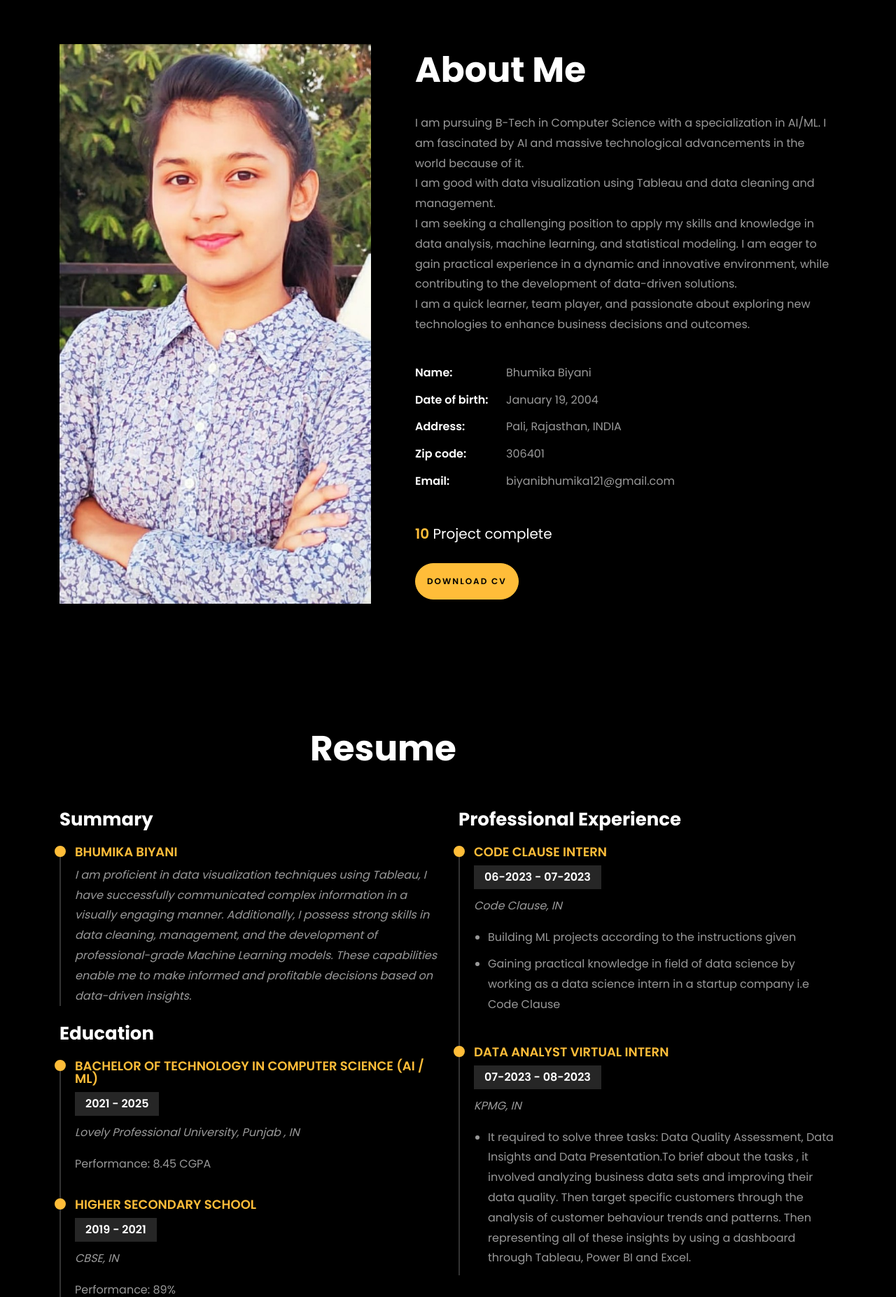
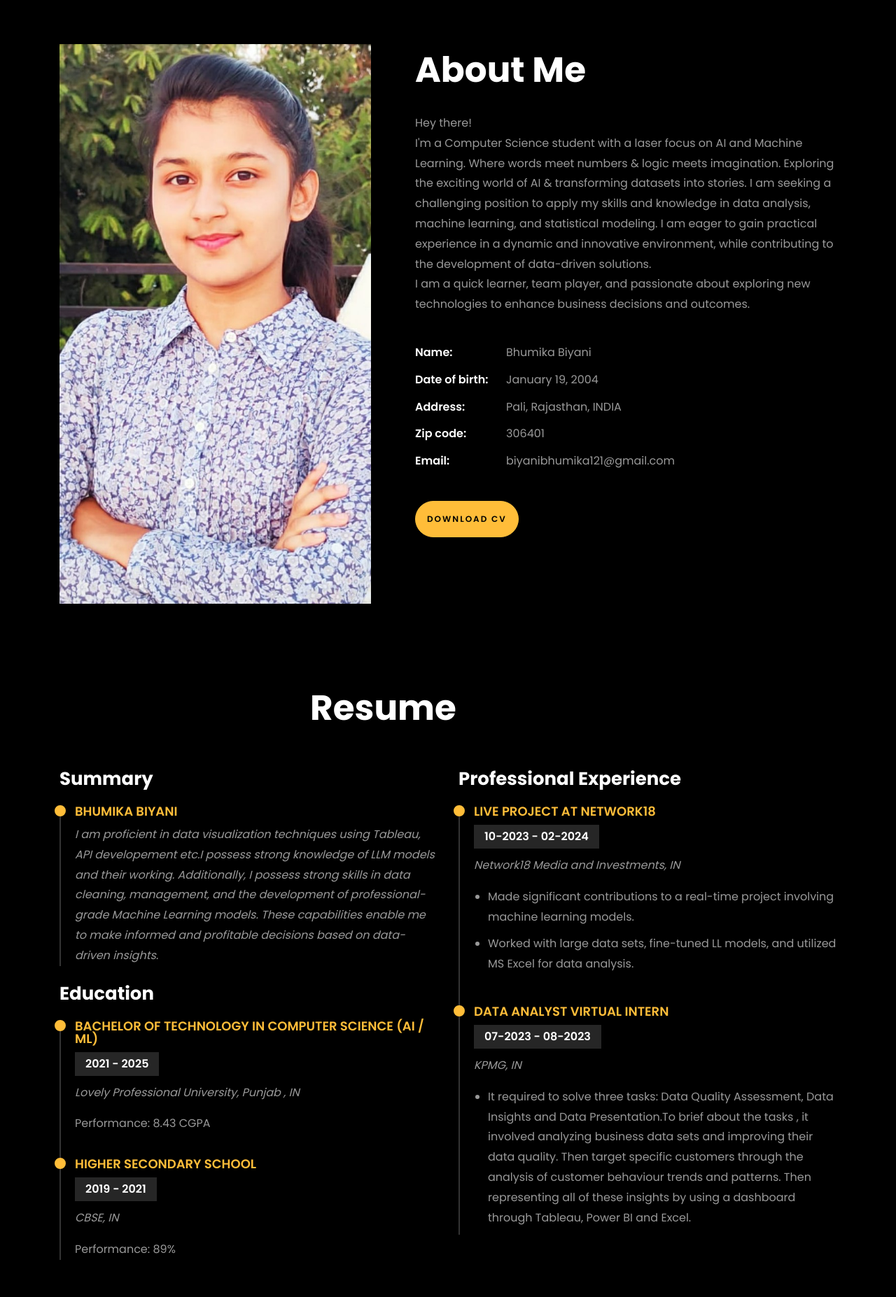
Before and after one commit to bhumikabiyani/My-Portfolio, a Flask app: page / in a window 1280 px wide. Shown: the part 799-2653 px from the top of the page at 70% size. Run offline with Flask 3, Linux system fonts and the light colour scheme; some libraries are stand-ins or nearby versions; some web fonts are replaced.

Commit message:
updated experience

```diff
--- a/templates/index.html
+++ b/templates/index.html
@@ -180,10 +180,14 @@
                 <!-- <h1 class="big">About</h1> -->
                 <h2 class="mb-4">About Me</h2>
                 <p>
-                  I am pursuing B-Tech in Computer Science with a specialization in AI/ML.
-I am fascinated by AI and massive technological advancements in the world because of it. <br> I am good with data visualization using Tableau and data cleaning and management. <br>
-I am seeking a challenging position to apply my skills and knowledge in data analysis, machine learning, and statistical modeling.
-I am eager to gain practical experience in a dynamic and innovative environment, while contributing to the development of data-driven solutions.<br> I am a quick learner, team player, and passionate about exploring new technologies to enhance business decisions and outcomes.
+                  Hey there! <br>
+                  I'm a Computer Science student with a laser focus on AI and Machine Learning.
+                  Where words meet numbers & logic meets imagination.
+                  Exploring the exciting world of AI & transforming datasets into stories.
+                  I am seeking a challenging position to apply my skills and knowledge in data analysis, machine learning, and statistical modeling.
+                  I am eager to gain practical experience in a dynamic and innovative environment,
+                  while contributing to the development of data-driven solutions.
+                  <br> I am a quick learner, team player, and passionate about exploring new technologies to enhance business decisions and outcomes.
                 </p>
                 <ul class="about-info mt-4 px-md-0 px-2">
                   <li class="d-flex">
@@ -211,12 +215,12 @@ I am eager to gain practical experience in a dynamic and innovative environment,
 
             <div class="counter-wrap ftco-animate d-flex mt-md-3">
               <div class="text">
-                <p class="mb-4">
+                <!-- <p class="mb-4">
                   <span class="number" data-number="10">0</span>
                   <span>Project complete</span>
-                </p>
+                </p> -->
                 <p>
-                  <a href="https://drive.google.com/file/d/1EyfwJRTRnk12tOh1BxWtSaKAVVBVh9Dt/view?usp=sharing" class="btn btn-primary py-3 px-3">Download CV</a>
+                  <a href="https://drive.google.com/file/d/1KvFzanh8pMzciVjaSwLWyRln2ITPBbOo/view?usp=sharing" class="btn btn-primary py-3 px-3">Download CV</a>
                 </p>
               </div>
             </div>
@@ -240,8 +244,7 @@ I am eager to gain practical experience in a dynamic and innovative environment,
 						<h3 class="resume-title">Summary</h3>
 						<div class="resume-item pb-0">
 							<h4>Bhumika Biyani</h4>
-							<p><em>I am proficient in data visualization techniques using Tableau, I have successfully
-								 communicated complex information in a visually engaging manner. Additionally,
+							<p><em>I am proficient in data visualization techniques using Tableau, API developement etc.I possess strong knowledge of LLM models and their working. Additionally,
 								 I possess strong skills in data cleaning, management, and the development of professional-grade Machine Learning models.
 								 These capabilities enable me to make informed and profitable decisions based on data-driven insights. </em></p>
 							<!-- <p>
@@ -258,7 +261,7 @@ I am eager to gain practical experience in a dynamic and innovative environment,
 							<h4>Bachelor of Technology in Computer Science (AI / ML)</h4>
 							<h5>2021 - 2025 </h5>
 							<p><em>Lovely Professional University, Punjab , IN</em></p>
-							<p> Performance: 8.45 CGPA</p>
+							<p> Performance: 8.43 CGPA</p>
 						</div>
 						<div class="resume-item">
 							<h4>Higher Secondary School</h4>
@@ -278,13 +281,14 @@ I am eager to gain practical experience in a dynamic and innovative environment,
 
 
 						<div class="resume-item">
-							<a target="_blank" href="https://drive.google.com/file/d/1eaDIv1m8k9razEWhFCTY_BgcWHRDFNH5/view"><h4>Code Clause Intern</h4></a>
-							<h5>06-2023 - 07-2023</h5>
-							<p><em>Code Clause, IN</em></p>
+							<a target="_blank" href=""><h4>Live Project at network18</h4></a>
+							<h5>10-2023 - 02-2024</h5>
+							<p><em>Network18 Media and Investments, IN</em></p>
 							<p>
 							<ul>
-								<li>Building ML projects according to the instructions given</li>
-								<li>Gaining practical knowledge in field of data science by working as a data science intern in a startup company i.e Code Clause</li>
+								<li>Made significant contributions to a real-time project involving machine learning models.
+                  </li>
+								<li>Worked with large data sets, fine-tuned LL models, and utilized MS Excel for data analysis.</li>
 								<!-- <li>	Accepted business-focus projects to research, propose ideas and solutions</li>
 								<li>	Tech-Stack: Spring Boot, Angular, SQL.</li> -->
 
```
